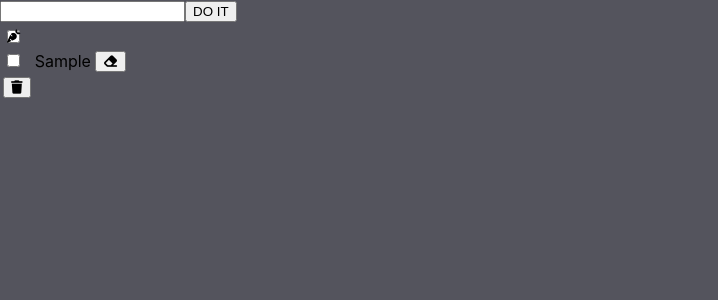
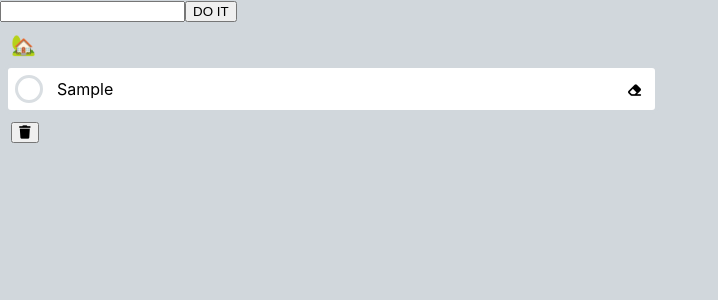
Before and after one commit to weirdpenguin/todo_list_react, a React (Create React App) app: page / in a window 1280 px wide. Both pictures are taken after typing "Sample" into the empty fields and a click on the button "DO IT". Shown: the top 300 px of the page, without its empty margins (0-718 px from the left). Built offline with nearby package versions, Linux system fonts and the light colour scheme.

Commit message:
css.module for todosList from TodoList component

```diff
--- a/src/App.css
+++ /dev/null
@@ -1,38 +0,0 @@
-.App {
-  text-align: center;
-}
-
-.App-logo {
-  height: 40vmin;
-  pointer-events: none;
-}
-
-@media (prefers-reduced-motion: no-preference) {
-  .App-logo {
-    animation: App-logo-spin infinite 20s linear;
-  }
-}
-
-.App-header {
-  background-color: #282c34;
-  min-height: 100vh;
-  display: flex;
-  flex-direction: column;
-  align-items: center;
-  justify-content: center;
-  font-size: calc(10px + 2vmin);
-  color: white;
-}
-
-.App-link {
-  color: #61dafb;
-}
-
-@keyframes App-logo-spin {
-  from {
-    transform: rotate(0deg);
-  }
-  to {
-    transform: rotate(360deg);
-  }
-}
--- a/src/App.js
+++ /dev/null
@@ -1,9 +0,0 @@
-import React from 'react';
-import './App.css';
-import Todo from './container/Todo';
-
-function App() {
-  return <Todo />;
-}
-
-export default App;
--- a/src/components/TodoList.js
+++ b/src/components/TodoList.js
@@ -1,23 +1,36 @@
 import React from 'react';
+import styles from './TodoList.module.css'
 
 class TodoList extends React.Component {
     render() {
+        console.log(styles);
         const todos = this.props.todos;
         const todosList = todos.map((todo) =>
-            <tr key={todo.id.toString()}>
+            <tr
+                className={todo.checked ? styles['checked_todo'] : styles['todo']}
+                key={todo.id.toString()}
+            >
                 <td>
                     <input
                         type='checkbox'
+                        id={'id-' + todo.id}
+                        className={styles['hidden']}
                         checked={todo.checked}
                         onChange={() => this.props.checkTodo(todo.id)}
                     />
+                    <label
+                        htmlFor={'id-' + todo.id}
+                        className={styles['todo_checkbox_label']}
+                    ></label>
                 </td>
-                <td>
+                <td className={styles['todo_text']}>
                     {todo.text}
                 </td>
                 <td>
                     <button
-                        onClick={() => this.props.deleteTodo(todo.id)}>
+                        className={styles['btn_delete_todo']}
+                        onClick={() => this.props.deleteTodo(todo.id)}
+                    >
                             <i className='fas fa-eraser'></i>
                     </button>
                 </td>
@@ -29,12 +42,18 @@ class TodoList extends React.Component {
                 <thead>
                     <tr>
                         <td>
+                            {/* <label htmlFor='checkAllTodos'>🦖</label> */}
                             <input
-                                className='fas fa-carrot'       //!
+                                id='allTodoCheck'
+                                className={styles['hidden']}
                                 type='checkbox'
                                 checked={this.props.checkedAllTodos}
                                 onChange={this.props.checkAllTodosF}
                             />
+                            <label
+                                htmlFor='allTodoCheck'
+                                className={styles['all_todo_check']}
+                            ></label>
                         </td>
                     </tr>
                 </thead>
@@ -43,7 +62,9 @@ class TodoList extends React.Component {
                     <tr>
                         <td>
                             <button
-                                onClick={this.props.deleteCheckedTodos}>
+                                /* className={todo.checked ? styles['btn_delete_all_todo'] : styles['hidden']} */
+                                onClick={this.props.deleteCheckedTodos}
+                            >
                                     <i className="fas fa-trash"></i>
                             </button>
                         </td>
--- /dev/null
+++ b/src/components/TodoList.module.css
@@ -0,0 +1,70 @@
+/* selected todo bg-color: 5562eb, text-color: ffffff, checkbox-bg-color: 54e0c7
+default todo bg-color ffffff, text-color: 000000, checkbox-border-color: d9dee2 */
+table, .todo, .checked_todo {
+    border: 4px solid #d1d7dc;
+    border-collapse: collapse;
+}
+
+tr {
+    display: flex;
+    justify-content: space-between;
+    flex-direction: row;
+    align-items: center;
+    border-radius: 7px;
+}
+
+.todo {
+    background-color: #ffffff;
+    color: #000000;
+}
+
+.checked_todo {
+    background-color: #5562eb;
+    color: #ffffff;
+}
+
+td {
+    border: none;
+    padding: 7px;
+}
+
+.hidden {
+    position: absolute;
+    left: -100vw;
+}
+
+.all_todo_check::before {
+    content: '🏡';
+    font-size: 20px;
+}
+
+.hidden:checked + .all_todo_check::before  {
+    content: '🐧';
+}
+
+.todo_checkbox_label::before {
+    content: '';
+    display: block;
+    color: #ffffff;
+    border: 3px solid #d9dee2;
+    border-radius: 50%;
+    height: 22px;
+    width: 22px;
+}
+
+.hidden:checked + .todo_checkbox_label::before {
+    content: '\2713';
+    background-color: #54e0c7;
+    border-color: #54e0c7;
+}
+
+.todo_text {
+    overflow-wrap: break-word;
+    width: 550px;
+}
+
+.btn_delete_todo {
+    border: none;
+    background-color: inherit;
+    color: inherit;
+}
--- a/src/container/Todo.js
+++ b/src/container/Todo.js
@@ -16,6 +16,7 @@ class Todo extends React.Component {
         this.checkTodo = this.checkTodo.bind(this);
         this.checkAllTodos = this.checkAllTodos.bind(this);
         this.deleteCheckedTodos = this.deleteCheckedTodos.bind(this);
+        this.checkTodosStatus = this.checkTodosStatus.bind(this);
     }
 
     addTodo(todo) {
@@ -29,6 +30,8 @@ class Todo extends React.Component {
     }
 
     checkTodo(id) {
+        // проверка: если все (todo.checked === true) => менять checkedAllTodos на true
+        // + проверка: убирать true с checkedAllTodos при снятии галочки
         this.setState((state) => ({
             todos: state.todos.map(
                 (todo) => {
@@ -44,12 +47,38 @@ class Todo extends React.Component {
                 }
             )
         }));
+        this.checkTodosStatus();
+        console.log(this.state.checkedAllTodos);
+    }
+
+    checkTodosStatus() {
+        this.setState((state) => ({
+            checkedAllTodos: state.todos.every(todo => todo.checked === true)
+        }));
     }
 
     checkAllTodos() {
-        let todos = this.state.todos.slice();
+        // this.setState({ todos: [] });
 
-        this.setState((state) => ({
+        // let todos = this.state.todos.slice();
+
+        // this.setState((state) => ({
+            // checkedAllTodos: !state.checkedAllTodos,
+        //     todos: todos.map(
+        //         (todo) => {
+        //             let checkAll = Object.assign(
+        //                 {},
+        //                 todo,
+        //                 {checked: !state.checkedAllTodos}
+        //             );
+        //             return checkAll;
+        //         }
+        //     )
+        // }));
+        this.setState(function(state) {
+            let todos = state.todos.slice();
+
+            return ({
                 checkedAllTodos: !state.checkedAllTodos,
                 todos: todos.map(
                     (todo) => {
@@ -61,7 +90,11 @@ class Todo extends React.Component {
                         return checkAll;
                     }
                 )
-        }));
+
+            });
+        });
+        // console.log(this.state.checkedAllTodos);
+        console.log(this.state.todos);
     }
 
     deleteCheckedTodos() {
--- a/src/index.css
+++ b/src/index.css
@@ -1,5 +1,5 @@
 body {
-    background-color: #54545d;
+  background-color: #d1d7dc;
   margin: 0;
   font-family: -apple-system, BlinkMacSystemFont, 'Segoe UI', 'Roboto', 'Oxygen',
     'Ubuntu', 'Cantarell', 'Fira Sans', 'Droid Sans', 'Helvetica Neue',
--- a/src/index.js
+++ b/src/index.js
@@ -1,11 +1,11 @@
 import React from 'react';
 import ReactDOM from 'react-dom';
 import './index.css';
-import App from './App';
+import Todo from './container/Todo';
 
 ReactDOM.render(
   <React.StrictMode>
-    <App />
+    <Todo />
   </React.StrictMode>,
   document.getElementById('root')
 );
```
Also changed, not shown: src/components/AddingForm.module.css (added), src/logo.svg (deleted), 1 other file (tests, documents, lock files or other folders). Lines whose indentation alone changed are shown as unchanged.
